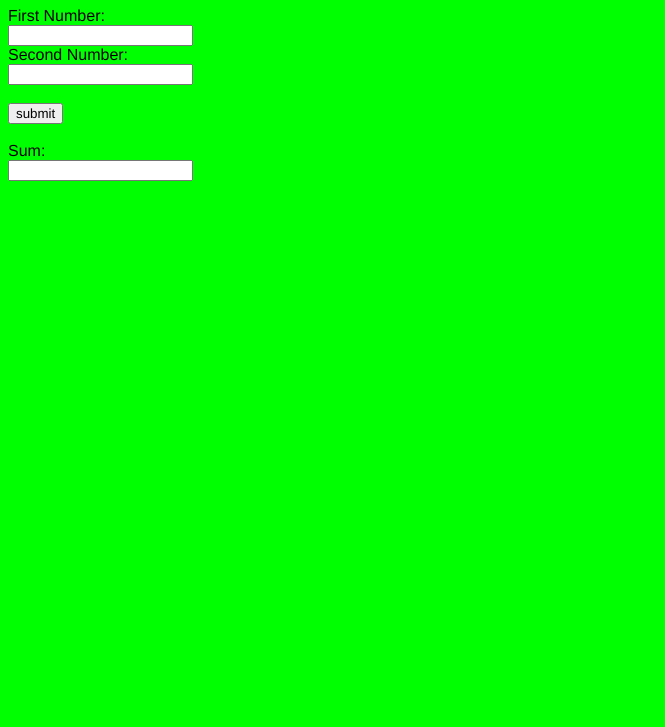
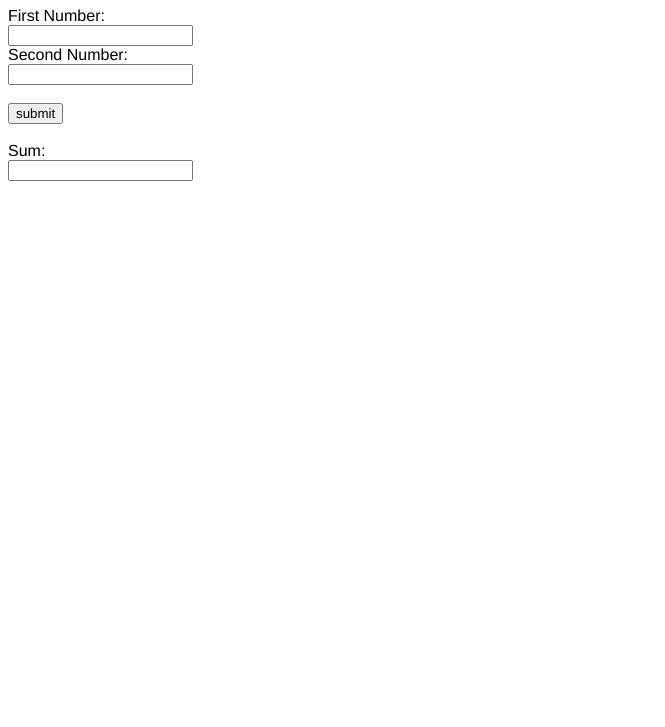
Before and after one commit to vaishgvs/api-test-form-netlify, a website: page index.html in a window 1280 px wide. Shown: the part 73-800 px from the top of the page, without its empty margins (0-665 px from the left). Drawn offline with Linux system fonts and the light colour scheme.

Commit message:
changing backgrounf color to white

```diff
--- a/main.css
+++ b/main.css
@@ -21,7 +21,7 @@ li{
 }
 
 .light-theme{
-    --bg:var(--green);
+    --bg:var(--white);
     --fontColor:var(--black);
     --btnFontColor:var(--white);
     --btnBg:var(--black);
```
